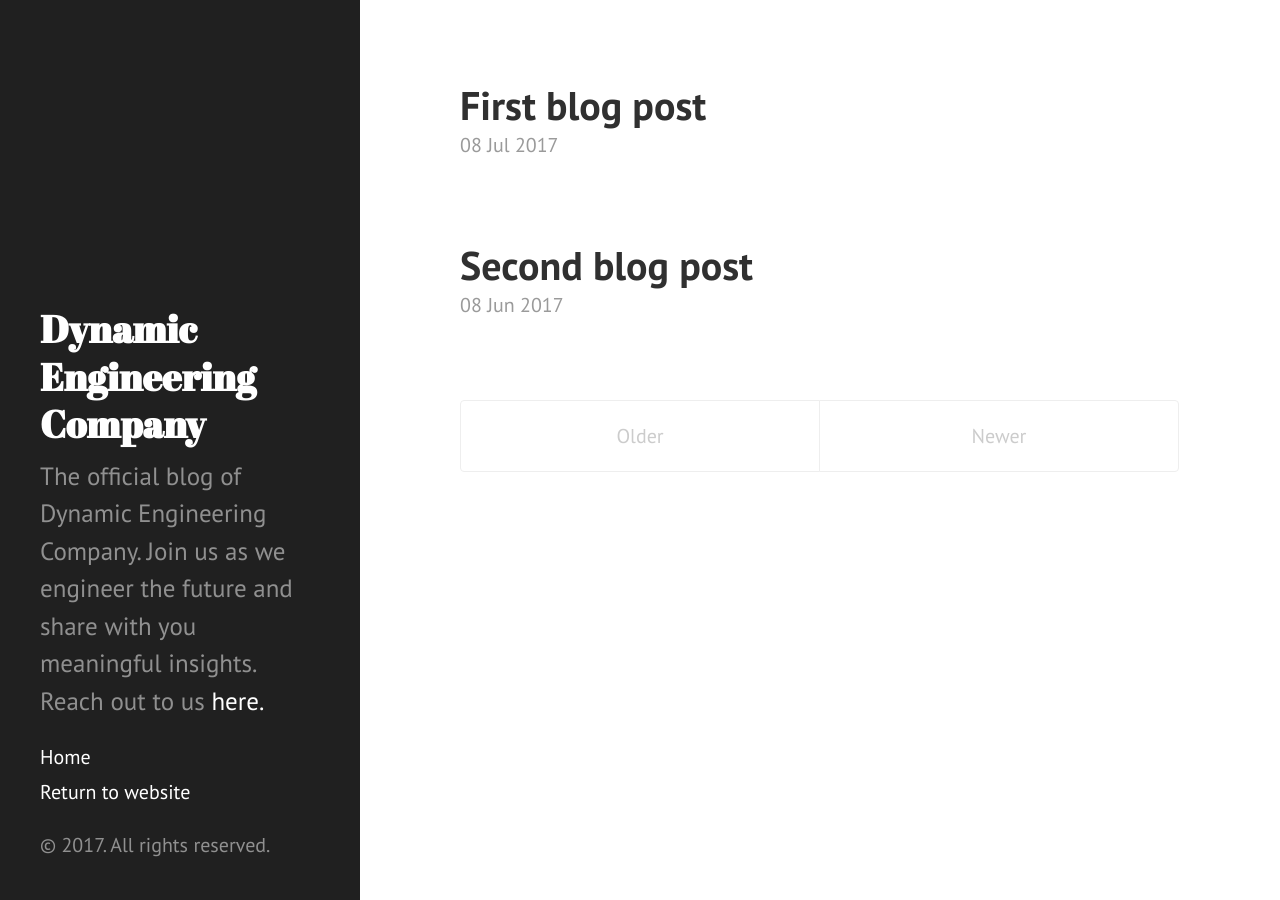
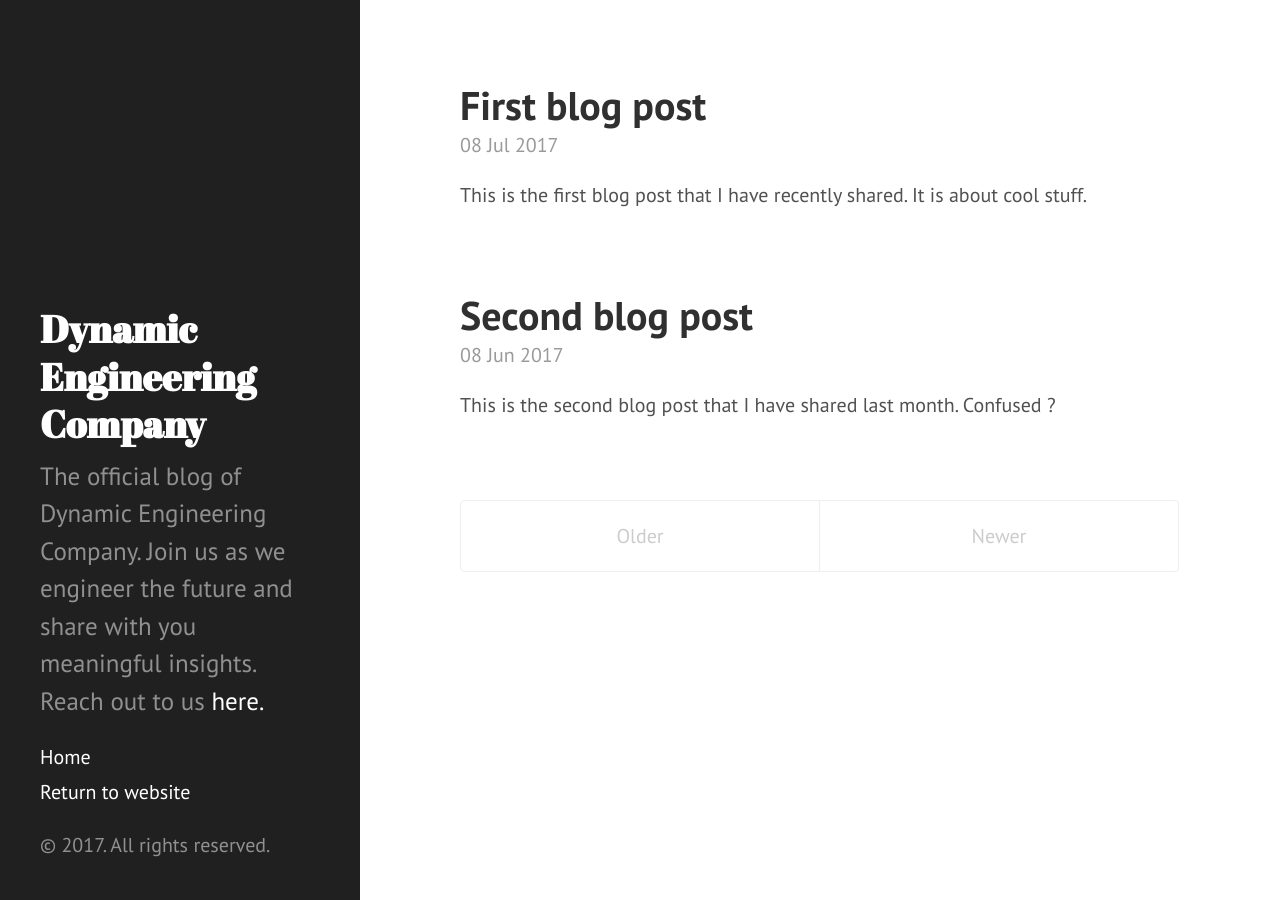
Before and after one commit to dynamicengineering/dynamicengineering.github.io, a Jekyll site: the page built from index.html, in a window 1280 px wide. Built offline with Jekyll 4.4.1, drawn with Linux system fonts in a browser that asks for light colours; nearby versions of some CDN libraries; Markdown is read by kramdown in place of the engine named in the settings; the list of posts is cut into pages by our own code.

Commit message:
finalised blog index structure

```diff
--- a/_posts/2017-06-08-second.md
+++ b/_posts/2017-06-08-second.md
@@ -1,6 +1,7 @@
 ---
 layout: page
 title: Second blog post
+description : This is the second blog post that I have shared last month. Confused ?
 titleImage : /asset/img/img1.jpg
 inBlogImage : /asset/img/img2.jpg
 video : https://youtu.be/t3YM7YxMvCc
--- a/_posts/2017-07-08-first.md
+++ b/_posts/2017-07-08-first.md
@@ -1,6 +1,7 @@
 ---
 layout: page
 title: First blog post
+description : This is the first blog post that I have recently shared. It is about cool stuff.
 titleImage : /asset/img/img1.jpg
 inBlogImage : /asset/img/img2.jpg
 video : https://youtu.be/t3YM7YxMvCc
--- a/index.html
+++ b/index.html
@@ -11,9 +11,8 @@ title: Home
         {{ post.title }}
       </a>
     </h1>
-
     <span class="post-date">{{ post.date | date_to_string }}</span>
-
+    <p>{{ post.description }}</p>
   </div>
   {% endfor %}
 </div>
```
